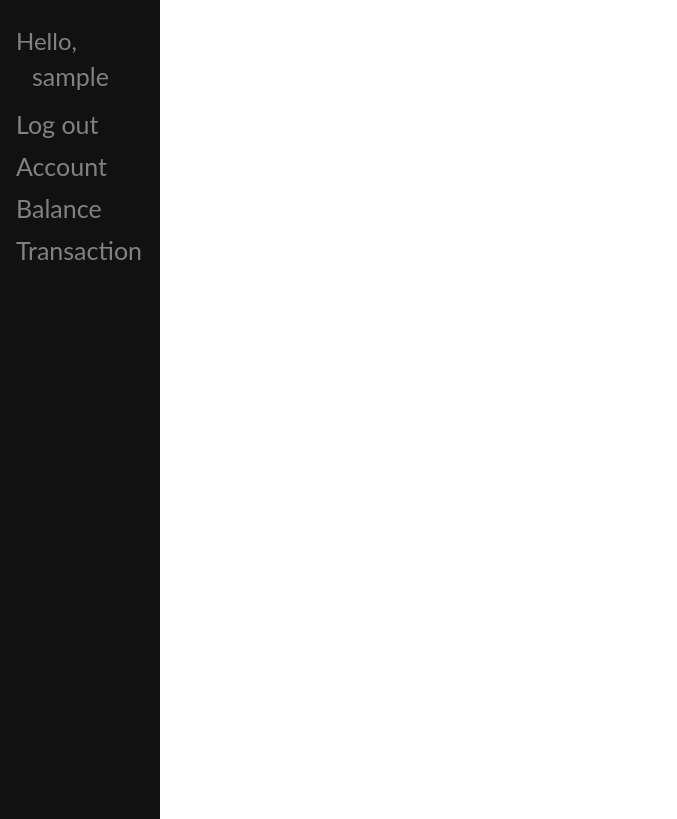
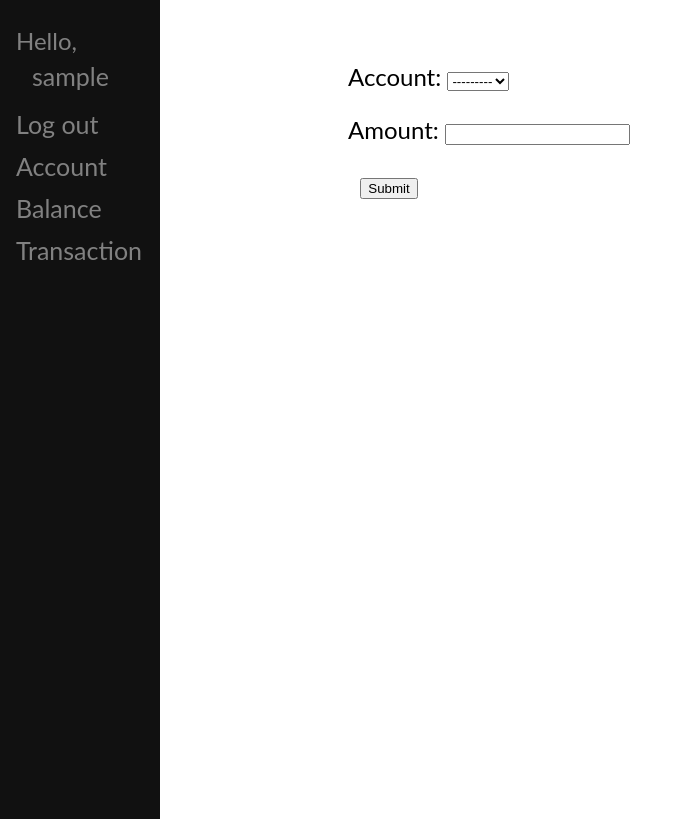
Before and after one commit to samolin/bank, a Django app: page /account/ in a window 1280 px wide; the page is wider, and only the part inside the window is pictured. Shown: the top 819 px of that part, without its empty margins (0-677 px from the left). Run offline with Django 4.2, Linux system fonts and the light colour scheme; the visitor is signed in with stand-in values (Sample User, id 1).

Commit message:
added opportunity for top up your account using web page

```diff
--- a/bank/api/models.py
+++ b/bank/api/models.py
@@ -1,7 +1,8 @@
-from django.db import models
+from django.db import models, transaction
 import uuid
 from django.conf import settings
 import os
+
 
 class Customer(models.Model):
 
@@ -41,6 +42,17 @@
     def __str__(self):
         return f'Account {self.account.id} was topped up on {str(self.amount)}'
 
+    @classmethod
+    def top_up(cls, amount, account):
+        if amount <= 0:
+            raise(ValueError('Replenichment must be more than 0'))
+
+        with transaction.atomic():
+            account.balance += amount
+            account.save()
+            return account, amount
+
+
 
 class Transaction(models.Model):
     amount = models.DecimalField(max_digits=12, decimal_places=2)
--- a/bank/web/forms.py
+++ b/bank/web/forms.py
@@ -1,5 +1,6 @@
 from users.models import CustomUser
 from django import forms
+from api.models import Replenishment
 
 
 class UserRegistartionForm(forms.ModelForm):
@@ -13,7 +14,7 @@
     def clean_password2(self):
         cd = self.cleaned_data
         if cd['password'] != cd['password2']:
-            raise forms.ValidationError("Password don't match")
+            raise forms.ValidationError("Password doesn't match")
         return cd['password2']
 
 class LoginUser(forms.ModelForm):
@@ -23,3 +24,9 @@
     class Meta:
         model = CustomUser
         fields = ['username', 'password']
+
+class ReplenishmentForm(forms.ModelForm):
+
+    class Meta:
+        model = Replenishment
+        fields = ['account', 'amount']
--- a/bank/web/templates/web/account.html
+++ b/bank/web/templates/web/account.html
@@ -1,7 +1,15 @@
 {% extends 'base.html' %}
 
 {% block content %}
+<form action="" enctype="multipart/form-data" method="post">
     {% for account in object_list %}
         <li>Account {{account.id}}: {{ account.balance }}</li>
     {% endfor %}
+    {{ form.as_p }}
+    <tr>
+        <td>&nbsp;</td>
+        <td><input type="submit" value="Submit"></td>
+    </tr>
+    {% csrf_token %}
+</form>
 {% endblock %}
--- a/bank/web/urls.py
+++ b/bank/web/urls.py
@@ -6,5 +6,5 @@
     path('', views.index, name='home'),
     path('register/', views.register, name='register'),
     path("accounts/", include("django.contrib.auth.urls")),
-    path('account/', views.AccountView.as_view(), name='account')
+    path('account/', views.AccountView.as_view(), name='account'),
 ]
--- a/bank/web/views.py
+++ b/bank/web/views.py
@@ -1,10 +1,12 @@
 from django.shortcuts import render
 from requests import request
 from api.models import Customer, Account
-from .forms import UserRegistartionForm
-from django.contrib.auth.decorators import login_required
+from api.models import Replenishment
+from .forms import UserRegistartionForm, ReplenishmentForm
 from django.views import generic
 from django.shortcuts import get_object_or_404
+from django.views.generic.edit import CreateView
+from django.http import HttpResponse, HttpResponseRedirect
 
 
 def index(request):
@@ -33,21 +35,16 @@
         return render(request, 'registration/register.html', {'user_form': user_form})
 
 
+class AccountView(CreateView):
+    form_class = ReplenishmentForm
+    template_name = 'web/account.html'
+    success_url = '/account'
 
-class AccountView(generic.ListView):
-    model = Account
-    template_name = 'web/account.html'
-    def get_queryset(self):
-        return Account.objects.filter(user=self.request.user)
+    def get_context_data(self, **kwargs):
+        kwargs['object_list'] = Account.objects.filter(user= self.request.user)
+        return super(AccountView, self).get_context_data(**kwargs)
 
-    #def get_queryset(self):
-    #    self.account = get_object_or_404(Account)
-    #    return Account.objects.filter(user=self.request.user)
-#
-    #data = Account.objects.filter(user=request.user)
-#
-    #print(data)
-    #context = {
-    #    data.balance
-    #}
-    #return render(request, 'web/account.html', context)
+    def form_valid(self, form):
+        response = super().form_valid(form)
+        Replenishment.top_up(**form.cleaned_data)
+        return response
```
Also changed, not shown: bank/api/views.py (+12 -5 lines).
